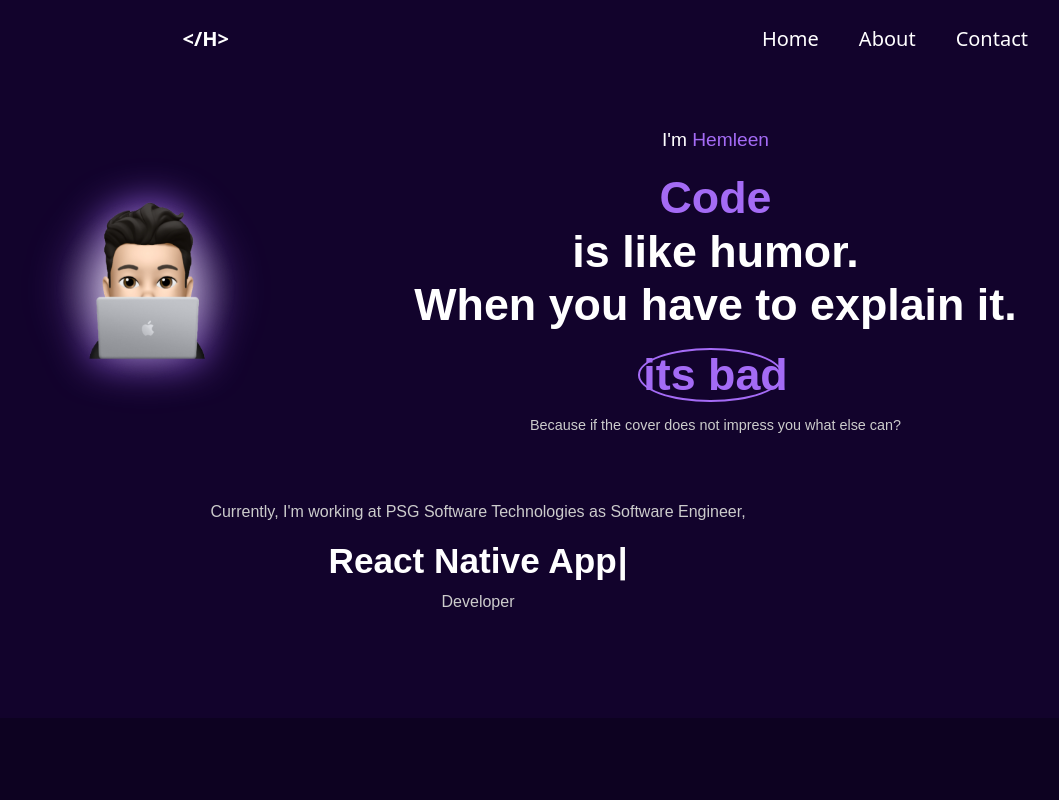
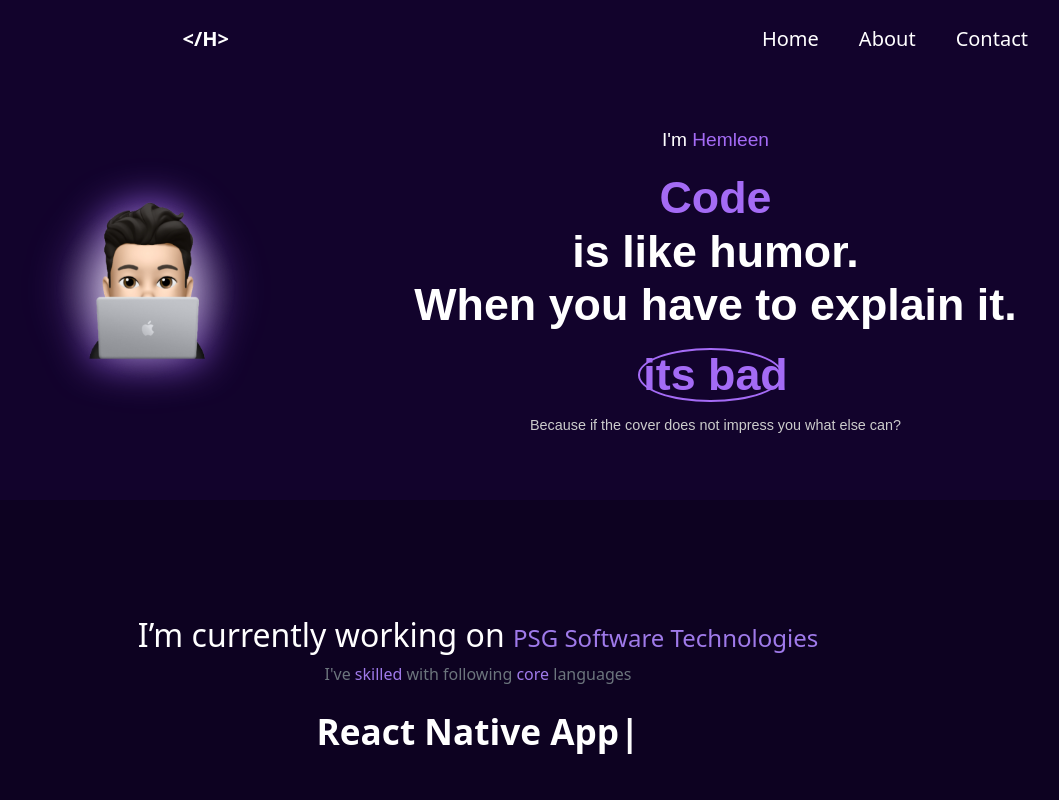
Before and after one commit to HEMLEEN/viteportfolio, a React (Vite) app: page / in a window 1280 px wide. Shown: the top 800 px of the page, without its empty margins (162-1221 px from the left). Built offline with nearby package versions, Linux system fonts and the light colour scheme.

Commit message:
ref: update ui alignment

```diff
--- a/src/pages/home/component/IntroSection.tsx
+++ b/src/pages/home/component/IntroSection.tsx
@@ -1,8 +1,7 @@
 import { Col, Container, Row } from 'react-bootstrap'
-import Typewriter from "typewriter-effect";
 
 import { leftUserImage } from '../../../constant/Constant'
-import { devloperInfo } from '../../../res/String';
+
 const IntroSection = () => {
     return (
         <section className="intro-section text-white" >
@@ -35,43 +34,6 @@ const IntroSection = () => {
                         </p>
                     </Col>
                 </Row>
-
-
-                <Row className="text-center mt-5">
-                    <Col>
-                        <p className="company-tag">
-                            Currently, I'm working at {devloperInfo.currentOrganization} as Software Engineer,
-                        </p>
-                        <h2 className='software-title'>
-                            <Typewriter
-                                options={{
-                                    strings: [
-                                        "Mern Stack",
-                                        "React Native App",
-                                        "React Typescript",
-                                        "Next Js",
-                                        "Vue Js",
-                                        "Redux",
-                                        "vuex",
-                                        "UI designer",
-                                        "Bootstrap",
-                                        "Html & Css",
-                                        "Node Typescript",
-                                        "Nest Js"
-                                    ],
-                                    autoStart: true,
-                                    loop: true, // Loop through the strings
-                                    delay: 100, // Speed of typing
-                                    cursor: "|", // Optional: Customize cursor
-                                    deleteSpeed: 50 // Speed of deleting
-                                }}
-                            />
-                        </h2>
-                        <p className="company-tag">
-                            Developer
-                        </p>
-                    </Col>
-                </Row>
             </Container>
         </section >
     )
--- a/src/pages/home/component/TechOrbit.tsx
+++ b/src/pages/home/component/TechOrbit.tsx
@@ -1,8 +1,12 @@
 import { FontAwesomeIcon } from '@fortawesome/react-fontawesome';
 import { faReact, faNode, faVuejs, faGithub, faJs, faFigma, faAngular } from '@fortawesome/free-brands-svg-icons';
+import Typewriter from "typewriter-effect";
+
 import '../styles/TechOrbit.css'
 import { faCode } from '@fortawesome/free-solid-svg-icons/faCode';
 import { faDatabase } from '@fortawesome/free-solid-svg-icons';
+import { Col, Row } from 'react-bootstrap';
+import { devloperInfo } from '../../../res/String';
 
 const techIcons = [
   { icon: faReact, name: 'React' },
@@ -21,14 +25,43 @@ const TechOrbit = () => {
     <section className="tech-orbit-section text-white d-flex flex-column justify-content-center align-items-center">
       <div className="text-center mb-4">
         <h2>
-          I’m currently working on a <span className="text-purple">multi-core</span> platforms
+          I’m currently working on <span className="text-purple fs-4">{devloperInfo.currentOrganization} </span>
         </h2>
         <p className="text-secondary">
-          that values improving people’s lives through accessible project
+          I've  <span className="text-purple">skilled </span> with following  <span className="text-purple">core</span> languages
         </p>
+        <Row className="text-center mt-4">
+          <Col>
+            <h2 className='software-title'>
+              <Typewriter
+                options={{
+                  strings: [
+                    "Mern Stack",
+                    "React Native App",
+                    "React Typescript",
+                    "Next Js",
+                    "Vue Js",
+                    "Redux",
+                    "vuex",
+                    "UI designer",
+                    "Bootstrap",
+                    "Html & Css",
+                    "Node Typescript",
+                    "Nest Js"
+                  ],
+                  autoStart: true,
+                  loop: true, // Loop through the strings
+                  delay: 100, // Speed of typing
+                  cursor: "|", // Optional: Customize cursor
+                  deleteSpeed: 50 // Speed of deleting
+                }}
+              />
+            </h2>
+          </Col>
+        </Row>
       </div>
 
-      <div className="orbit-wrapper position-relative">
+      <div className="orbit-wrapper position-relative mb-8">
         {/* Icons above curves */}
         <div className="icon-arc-wrapper">
           {techIcons.map((item, index) => (
--- a/src/pages/home/styles/IntroSection.css
+++ b/src/pages/home/styles/IntroSection.css
@@ -1,6 +1,6 @@
 .intro-section {
   background-color: #12032c;
-  min-height: 80vh;
+  min-height: 40vh;
   font-family: 'Poppins', sans-serif;
 }
 
```
